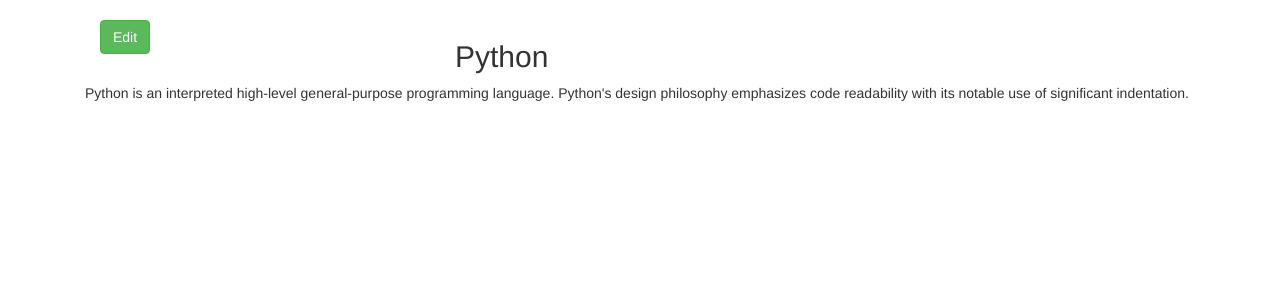
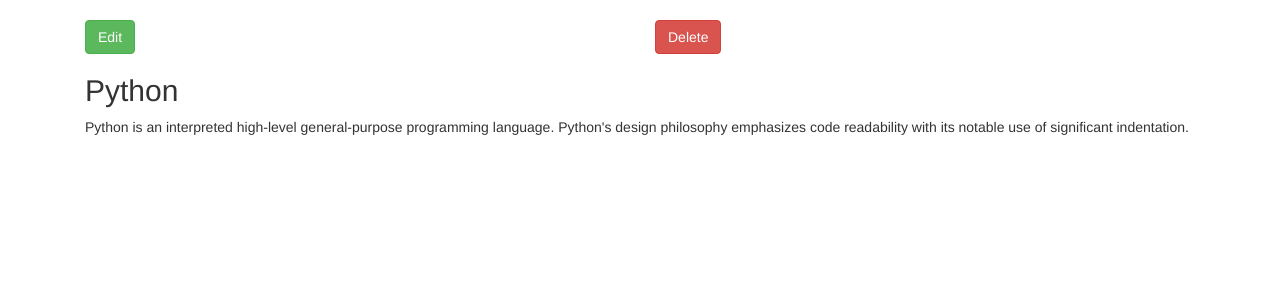
Before and after one commit to izudada/matrix_blog, a Django app: a page that uses matrix_blog/templates/article_detail.html in a window 1280 px wide. Shown: the part 62-362 px from the top of the page. Run offline with Django 3.2, Linux system fonts and the light colour scheme; data comes from the database, SQL or seed files in the repository; parts of the project's set-up code (start-up, migrations or seed data) failed here and were passed over; some libraries are stand-ins or nearby versions.

Commit message:
Delete modal to article_detail.html

```diff
--- a/matrix_blog/templates/article_detail.html
+++ b/matrix_blog/templates/article_detail.html
@@ -4,15 +4,20 @@
 {% load crispy_forms_tags %}
 
 {% block body %}
-    <div class="col-sm-4">
-        <button type="button" class="btn btn-success" data-toggle="modal" data-target="#myModal"> Edit</button>
+    <div class="row">
+        <div class="col-sm-6">
+            <button type="button" class="btn btn-success" data-toggle="modal" data-target="#EditModal"> Edit</button>
+        </div>
+        <div class="col-sm-6">
+            <button type="button" class="btn btn-danger" data-toggle="modal" data-target="#DeleteModal"> Delete</button>
+        </div>
     </div>
     <div>
         <h2>{{ object.title }}</h2>
         <p>{{ object.body }}</p>
     </div>
-    <!-- The Modal -->
-    <div class="modal" id="myModal">
+    <!-- Edit Modal -->
+    <div class="modal" id="EditModal">
         <div class="modal-dialog">
             <div class="modal-content">
 
@@ -54,4 +59,39 @@
             </div>
         </div>
     </div>
+
+    <!-- Delete Modal -->
+    <div class="modal" id="DeleteModal" >
+        <div class="modal-dialog">
+            <div class="modal-content">
+
+                <!-- Modal Header -->
+                <div class="modal-header">
+                    <h1 class="modal-title">Delete Article</h1>
+                    <button type="button" class="close" data-dismiss="modal">&times;</button>
+                </div>
+
+                <!-- Modal body -->
+                <div class="modal-body">
+                    <p>Are you sure you want to delete this article?</h>
+                </div>
+
+                <!-- Modal footer -->
+                <div class="modal-footer">
+
+                    <form action="{% url 'delete_article' slug=object.slug %}" method="post">
+                        {% csrf_token %}
+                        <div class="content-footer">
+                            <button class="btn btn-danger deletebtn ">DELETE</button>
+                        </div>
+                    </form>
+
+                    <button type="button" class="btn btn-primary" data-dismiss="modal">CLOSE</button>
+
+
+                </div>
+
+            </div>
+        </div>
+    </div>
 {% endblock %}
```
